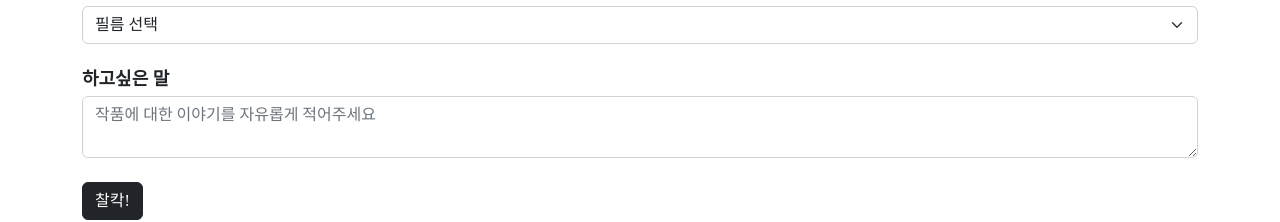
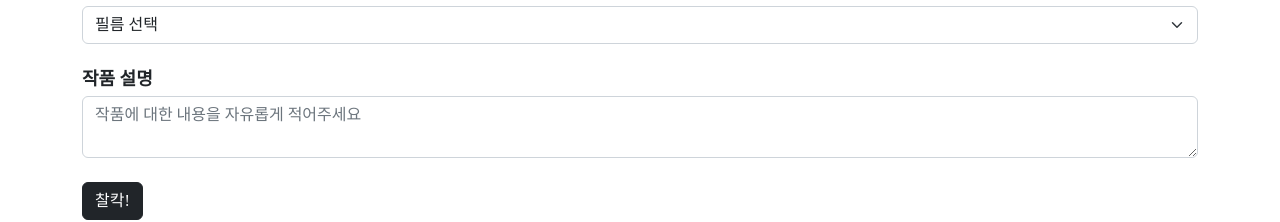
Before and after one commit to sott120/ofpe, a React (Create React App) app: page /write in a window 1280 px wide. Shown: the part 895-1117 px from the top of the page. Built offline with nearby package versions, Linux system fonts and the light colour scheme.

Commit message:
작품설명 내용변경

```diff
--- a/src/Pages/Write.tsx
+++ b/src/Pages/Write.tsx
@@ -196,10 +196,10 @@ const Write = () => {
                     />
                 </Form.Group>
                 <Form.Group className="mb-4">
-                    <Form.Label>하고싶은 말</Form.Label>
+                    <Form.Label>작품 설명</Form.Label>
                     <Form.Control
                         as="textarea"
-                        placeholder="작품에 대한 이야기를 자유롭게 적어주세요"
+                        placeholder="작품에 대한 내용을 자유롭게 적어주세요"
                     />
                 </Form.Group>
                 <Button variant="dark" onClick={allChk}>
```
